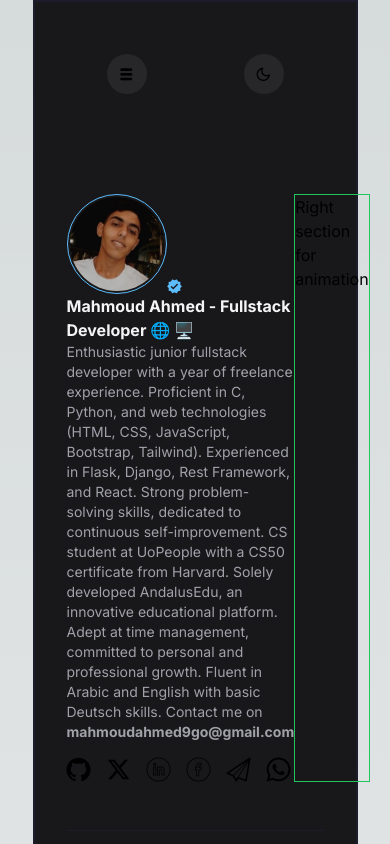
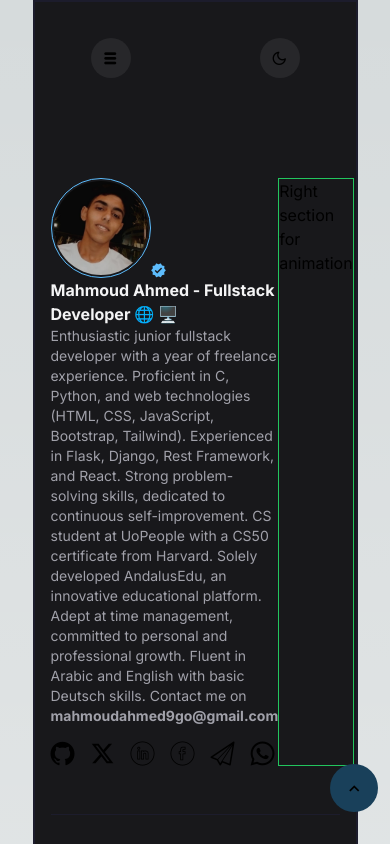
Before and after one commit to Mahmoud4hmed/my-portfolio, a Next.js app: page / in a window 390 px wide. Shown: the top 844 px of the page. Built offline with nearby package versions, Linux system fonts and the light colour scheme.

Commit message:
Design Done!

```diff
--- a/app/components/main/main.css
+++ b/app/components/main/main.css
@@ -33,7 +33,6 @@
 
     .typeButtons button{
         width: 8rem;
-        /* font-size: 0.9; */
     }
 
 }
--- a/app/globals.css
+++ b/app/globals.css
@@ -5,6 +5,19 @@
 @import url('https://fonts.googleapis.com/css2?family=Quicksand&display=swap');
 html {
   font-family: 'Quicksand', sans-serif;
+  scroll-behavior: smooth;
+}
+
+@media (max-width: 420px){
+  #topp{
+    padding: 1rem;
+  }
+}
+
+@media (max-width: 380px){
+  #topp{
+    padding: 0.2rem;
+  }
 }
 
 * {
@@ -24,6 +37,7 @@ html {
   --ButtonBG: rgba(36, 37, 46, 1);
   --icon-hover: #d4d4d8;
   --card-border: rgba(93, 188, 252, 0.3);
+  --scrollButton: rgb(25 64 90);
 }
 
 @media (prefers-color-scheme: dark) {
--- a/app/page.jsx
+++ b/app/page.jsx
@@ -8,7 +8,7 @@ import Link from 'next/link'
 
 export default function Home() {
   return (
-    <main className="w-5/6 bg-[var(--secondary)] p-8 border-solid border-2 border-[var(--border)] mx-auto">
+    <main id='topp' className="w-5/6 bg-[var(--secondary)] p-8 border-solid border-2 border-[var(--border)] mx-auto">
       <Header />
       <Hero />
       <hr className='border-solid border-1 border-[var(--border)] my-12' />
@@ -17,6 +17,9 @@ export default function Home() {
       <Contact />
       <hr className='border-solid border-1 border-[var(--border)] my-12' />
       <Footer />
+      <a href="#topp">
+        <button className='icon-arrow_up text-xl bg-[var(--scrollButton)] w-12 h-12 rounded-full fixed bottom-8 right-[3%]'></button>
+      </a>
     </main>
   )
 }
```
